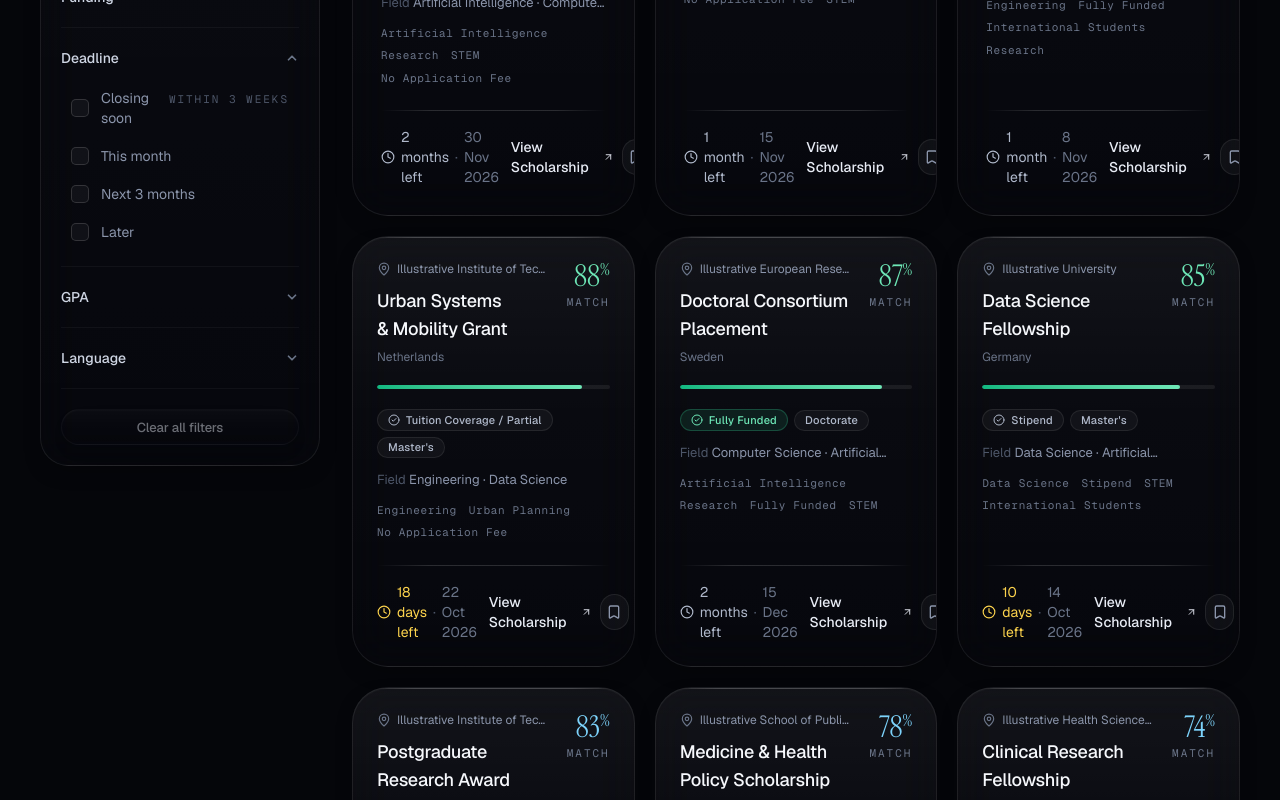
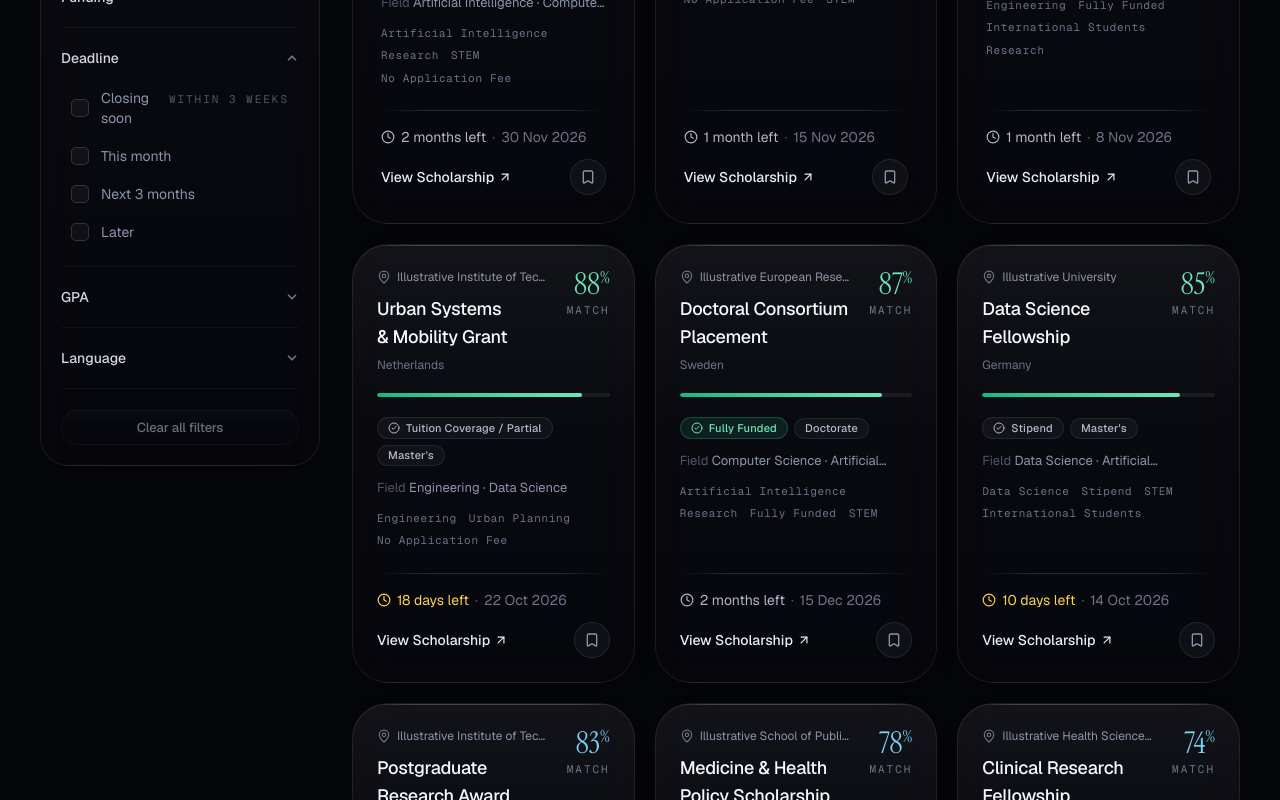
Before and after one commit to mudasirrashid/scholarmatch, a Next.js app: page /scholarships in a window 1280 px wide. Shown: the part 900-1700 px from the top of the page. Built offline with nearby package versions, Linux system fonts and the light colour scheme.

Commit message:
Keep card footer content inside the card at every column width

```diff
--- a/components/scholarships/scholarship-card.tsx
+++ b/components/scholarships/scholarship-card.tsx
@@ -182,42 +182,50 @@ export function ScholarshipCard({
         <div className="mt-auto pt-6">
           <div className="rule-fade" />
 
-          <div className="mt-4 flex items-center justify-between gap-3">
+          {/*
+            Two rows rather than one. On a three-column grid the card's content
+            box is only ~225px wide, and the deadline, the call to action and the
+            save control together need closer to 270px. A single `justify-between`
+            row therefore pushed the action and the save button past the padding,
+            where `overflow-hidden` clipped them. Stacking keeps every piece of
+            data inside the card at every column width.
+          */}
+          <div className="mt-4 flex flex-col gap-3">
             <span
               className={cn(
-                "inline-flex items-center gap-1.5 text-sm",
+                "flex min-w-0 items-center gap-1.5 text-sm",
                 urgent ? "text-amber-300" : "text-mist-300",
               )}
             >
               <Clock className="size-3.5 shrink-0" aria-hidden="true" />
               {/* Relative urgency first, then the exact date, so the day is
                   never hidden behind a rounded "3 months left". */}
-              <span>{formatDeadline(deadlineInDays)}</span>
-              <span className="text-mist-600">·</span>
-              <time dateTime={deadline} className="text-mist-500">
+              <span className="shrink-0">{formatDeadline(deadlineInDays)}</span>
+              <span className="shrink-0 text-mist-600">·</span>
+              <time dateTime={deadline} className="min-w-0 truncate text-mist-500">
                 {formatExactDate(deadline)}
               </time>
             </span>
 
-            <div className="flex items-center gap-2">
+            <div className="flex items-center justify-between gap-3">
               {href ? (
-                <span className="pointer-events-none inline-flex items-center gap-1 text-sm font-medium text-mist-100 transition-colors duration-200 group-hover:text-white">
-                  View Scholarship
+                <span className="pointer-events-none inline-flex min-w-0 items-center gap-1 text-sm font-medium text-mist-100 transition-colors duration-200 group-hover:text-white">
+                  <span className="truncate">View Scholarship</span>
                   <ArrowUpRight
-                    className="size-3.5 transition-transform duration-[320ms] ease-out group-hover:translate-x-0.5 group-hover:-translate-y-0.5"
+                    className="size-3.5 shrink-0 transition-transform duration-[320ms] ease-out group-hover:translate-x-0.5 group-hover:-translate-y-0.5"
                     aria-hidden="true"
                   />
                 </span>
               ) : (
-                <span className="inline-flex items-center gap-1 text-sm font-medium text-mist-500">
-                  Preview only
-                  <ArrowUpRight className="size-3.5 opacity-50" aria-hidden="true" />
+                <span className="inline-flex min-w-0 items-center gap-1 text-sm font-medium text-mist-500">
+                  <span className="truncate">Preview only</span>
+                  <ArrowUpRight className="size-3.5 shrink-0 opacity-50" aria-hidden="true" />
                 </span>
               )}
 
               {/* Lifted above the title's stretched hit area so it stays clickable. */}
               {showSave ? (
-                <SaveButton id={id} title={title} className="relative z-10" />
+                <SaveButton id={id} title={title} className="relative z-10 shrink-0" />
               ) : null}
             </div>
           </div>
```
